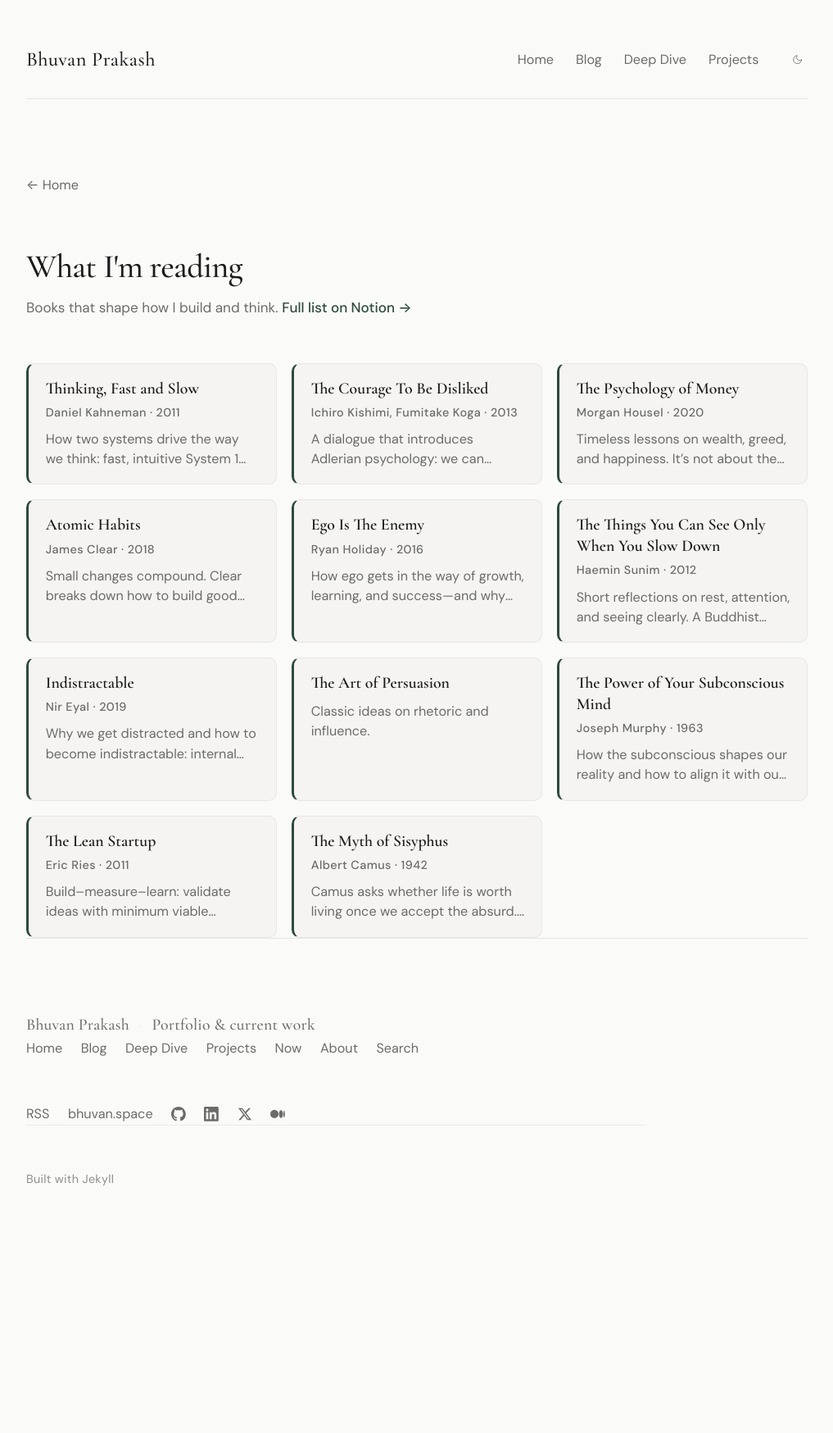
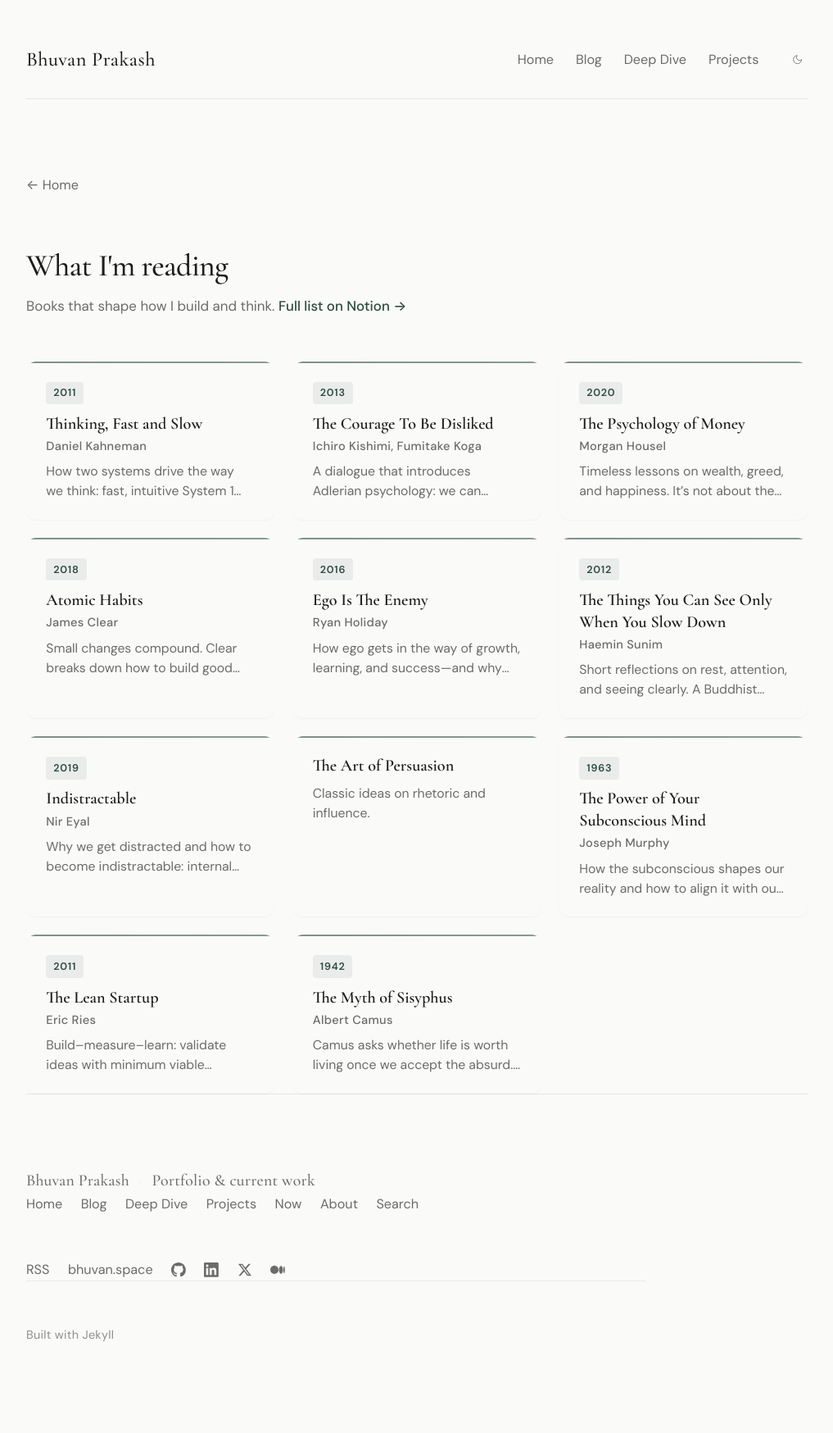
Before and after one commit to bhuvanprakash/bhuvanprakash.github.io, a Jekyll site: the page built from reading.md, in a window 1280 px wide. Shown: the whole page at 82% size, without its empty margins (131-1148 px from the left). Built offline with Jekyll 4.4.1, drawn with Linux system fonts in a browser that asks for light colours; before the commit the page ends 1558 px from its top, so only the background shows below that.

Commit message:
updating reading section

```diff
--- a/assets/css/style.css
+++ b/assets/css/style.css
@@ -578,7 +578,7 @@ body {
   letter-spacing: 0.03em;
 }
 
-/* Reading page (/reading/) — compact grid, more books above the fold */
+/* Reading page (/reading/) — Mobbin-inspired: clean cards, soft shadow, clear hierarchy */
 .reading-page {
   max-width: 56rem;
 }
@@ -589,16 +589,16 @@ body {
 
 .reading-title {
   font-family: var(--font-display);
-  font-size: clamp(1.75rem, 4vw, 2.25rem);
+  font-size: clamp(1.65rem, 4vw, 2.1rem);
   font-weight: 500;
   letter-spacing: -0.02em;
-  margin: 0 0 0.25rem 0;
+  margin: 0 0 0.35rem 0;
   color: var(--text);
 }
 
 .reading-lead {
-  font-size: 0.95rem;
-  line-height: 1.5;
+  font-size: 0.9375rem;
+  line-height: 1.55;
   margin: 0;
   color: var(--text-muted);
 }
@@ -613,25 +613,38 @@ body {
   text-decoration: underline;
 }
 
-/* 3-col grid: compact tiles, 2-line summary clamp */
+/* Grid: 3 cols desktop, consistent gap */
 .reading-grid {
   display: grid;
   grid-template-columns: repeat(3, 1fr);
-  gap: 1rem;
+  gap: 1.25rem;
 }
 
+/* Card: borderless, soft shadow, 12px radius — Mobbin-style */
 .book-tile {
-  background: var(--bg-soft);
-  border: 1px solid var(--border);
-  border-radius: 10px;
-  padding: 1rem 1.15rem;
-  transition: border-color 0.2s ease, box-shadow 0.2s ease;
-  border-left: 3px solid var(--accent);
+  background: var(--bg);
+  border: none;
+  border-radius: 12px;
+  padding: 1.25rem 1.35rem;
+  transition: box-shadow 0.2s ease;
+  box-shadow: 0 1px 2px rgba(0, 0, 0, 0.04);
+  position: relative;
+  overflow: hidden;
+}
+
+.book-tile::before {
+  content: "";
+  position: absolute;
+  top: 0;
+  left: 0;
+  width: 100%;
+  height: 2px;
+  background: linear-gradient(90deg, var(--accent), var(--accent-soft));
+  opacity: 0.6;
 }
 
 .book-tile:hover {
-  border-color: var(--accent-soft);
-  box-shadow: 0 4px 16px rgba(45, 74, 62, 0.08);
+  box-shadow: 0 8px 24px rgba(0, 0, 0, 0.06), 0 2px 6px rgba(0, 0, 0, 0.03);
 }
 
 .book-tile-link {
@@ -644,29 +657,42 @@ body {
   color: var(--accent);
 }
 
+/* Year pill */
+.book-tile-year {
+  display: inline-block;
+  font-size: 0.7rem;
+  font-weight: 600;
+  letter-spacing: 0.06em;
+  text-transform: uppercase;
+  color: var(--accent);
+  background: rgba(45, 74, 62, 0.08);
+  padding: 0.2rem 0.5rem;
+  border-radius: 4px;
+  margin-bottom: 0.6rem;
+}
+
 .book-tile-title {
   font-family: var(--font-display);
-  font-size: 1.1rem;
+  font-size: 1.12rem;
   font-weight: 600;
-  line-height: 1.3;
+  line-height: 1.32;
   color: var(--text);
-  display: block;
-  margin-bottom: 0.25rem;
+  margin: 0 0 0.2rem 0;
   transition: color 0.2s ease;
 }
 
 .book-tile-meta {
-  font-size: 0.8rem;
+  font-size: 0.8125rem;
   color: var(--text-muted);
   font-weight: 500;
-  letter-spacing: 0.03em;
-  display: block;
-  margin-bottom: 0.5rem;
+  letter-spacing: 0.02em;
+  margin: 0 0 0.5rem 0;
+  line-height: 1.4;
 }
 
 .book-tile-summary {
-  font-size: 0.9rem;
-  line-height: 1.5;
+  font-size: 0.875rem;
+  line-height: 1.52;
   color: var(--text-muted);
   margin: 0;
   display: -webkit-box;
@@ -678,6 +704,7 @@ body {
 @media (max-width: 900px) {
   .reading-grid {
     grid-template-columns: repeat(2, 1fr);
+    gap: 1rem;
   }
 }
 
@@ -882,8 +909,18 @@ body {
   background: rgba(122, 184, 154, 0.08);
 }
 
+:root.dark .book-tile {
+  background: var(--bg-soft);
+  box-shadow: 0 1px 3px rgba(0, 0, 0, 0.2);
+}
+
 :root.dark .book-tile:hover {
-  box-shadow: 0 4px 20px rgba(0, 0, 0, 0.25);
+  box-shadow: 0 8px 28px rgba(0, 0, 0, 0.35);
+}
+
+:root.dark .book-tile-year {
+  background: rgba(122, 184, 154, 0.15);
+  color: var(--accent);
 }
 
 /* Search */
@@ -982,14 +1019,14 @@ body {
 
   .reading-grid {
     grid-template-columns: 1fr;
-    gap: 0.75rem;
+    gap: 0.875rem;
   }
 
   .book-tile {
-    padding: 0.9rem 1rem;
+    padding: 1rem 1.15rem;
   }
 
   .book-tile-title {
-    font-size: 1.05rem;
+    font-size: 1.06rem;
   }
 }
--- a/reading.md
+++ b/reading.md
@@ -18,15 +18,12 @@ permalink: /reading/
   <div class="reading-grid">
     {% for book in site.data.reading %}
     <article class="book-tile">
-      {% if book.url %}
-      <a href="{{ book.url }}" target="_blank" rel="noopener" class="book-tile-link">
-      {% endif %}
-        <span class="book-tile-title">{{ book.title }}</span>
-        <span class="book-tile-meta">{{ book.author }}{% if book.year %} · {{ book.year }}{% endif %}</span>
+      {% if book.url %}<a href="{{ book.url }}" target="_blank" rel="noopener" class="book-tile-link">{% endif %}
+        {% if book.year %}<span class="book-tile-year">{{ book.year }}</span>{% endif %}
+        <h2 class="book-tile-title">{{ book.title }}</h2>
+        <p class="book-tile-meta">{{ book.author }}</p>
         {% if book.summary %}<p class="book-tile-summary">{{ book.summary }}</p>{% endif %}
-      {% if book.url %}
-      </a>
-      {% endif %}
+      {% if book.url %}</a>{% endif %}
     </article>
     {% endfor %}
   </div>
```
Also changed, not shown: _posts/2025-02-09-welcome-to-the-blog.md (deleted, +0 -10 lines), _posts/2025-11-15-why-im-building-for-energy-efficient-ml.md (added, +14 -0 lines), _posts/2025-12-10-fine-tuning-shouldnt-be-a-full-time-job.md (added, +18 -0 lines), _posts/2026-01-08-what-im-focusing-on-in-2026.md (added, +21 -0 lines).
